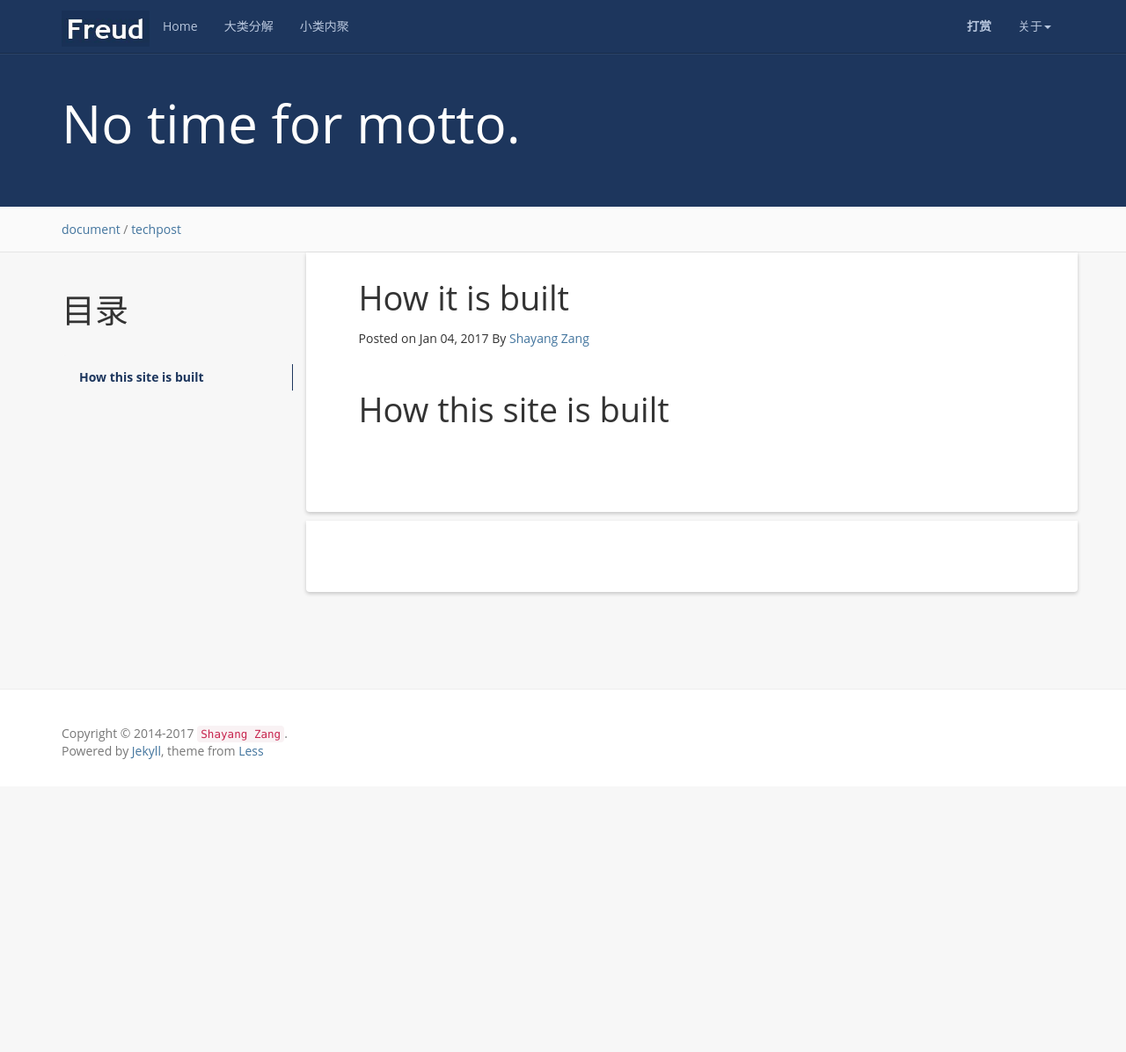
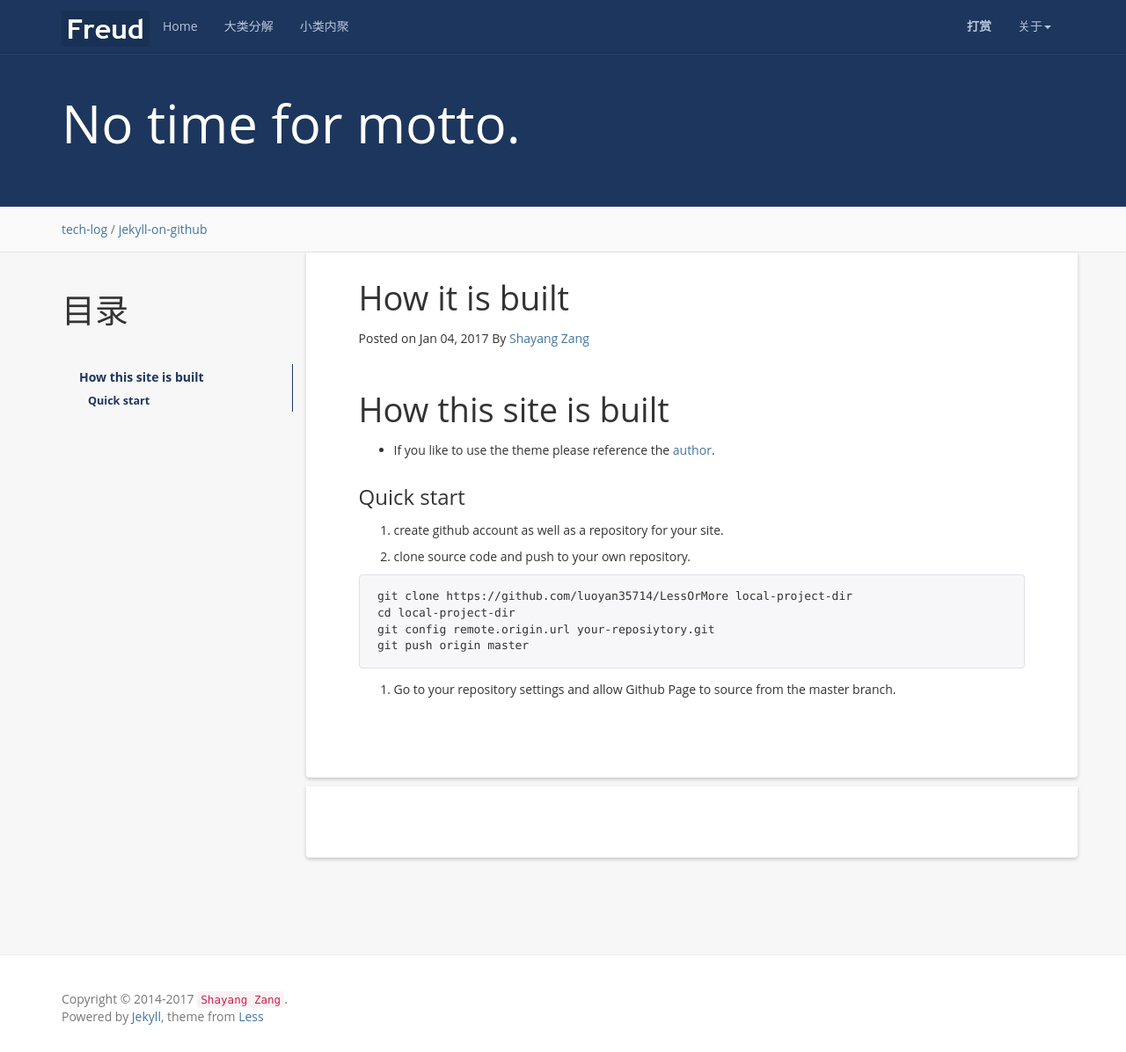
Before and after one commit to zkxl/zkxl.github.io, a Jekyll site: the page built from _posts/2017-01-04-how-to-build-it.md, in a window 1280 px wide and 1196 px high. Shown: the whole window at 88% size. Built offline with Jekyll 4.4.1, drawn with Linux system fonts in a browser that asks for light colours; nearby versions of some CDN libraries; comment, search, counter and statistics services are not loaded.

Commit message:
update post

```diff
--- a/_posts/2017-01-04-how-to-build-it.md
+++ b/_posts/2017-01-04-how-to-build-it.md
@@ -2,8 +2,8 @@
 layout: post
 title: How it is built
 date: 2017-01-04 09:20:00 -0800
-categories: document
-tag: techpost
+categories: tech-log
+tag: jekyll-on-github
 ---
 
 * content
@@ -11,3 +11,19 @@ tag: techpost
 
 
 # How this site is built
+
+* If you like to use the theme please reference the [author](https://github.com/luoyan35714/LessOrMore).
+
+### Quick start
+
+1. create github account as well as a repository for your site.
+
+2. clone source code and push to your own repository.
+{% highlight bash %}
+git clone https://github.com/luoyan35714/LessOrMore local-project-dir
+cd local-project-dir
+git config remote.origin.url your-reposiytory.git
+git push origin master
+{% endhighlight bash %}
+
+3. Go to your repository settings and allow Github Page to source from the master branch.
```
